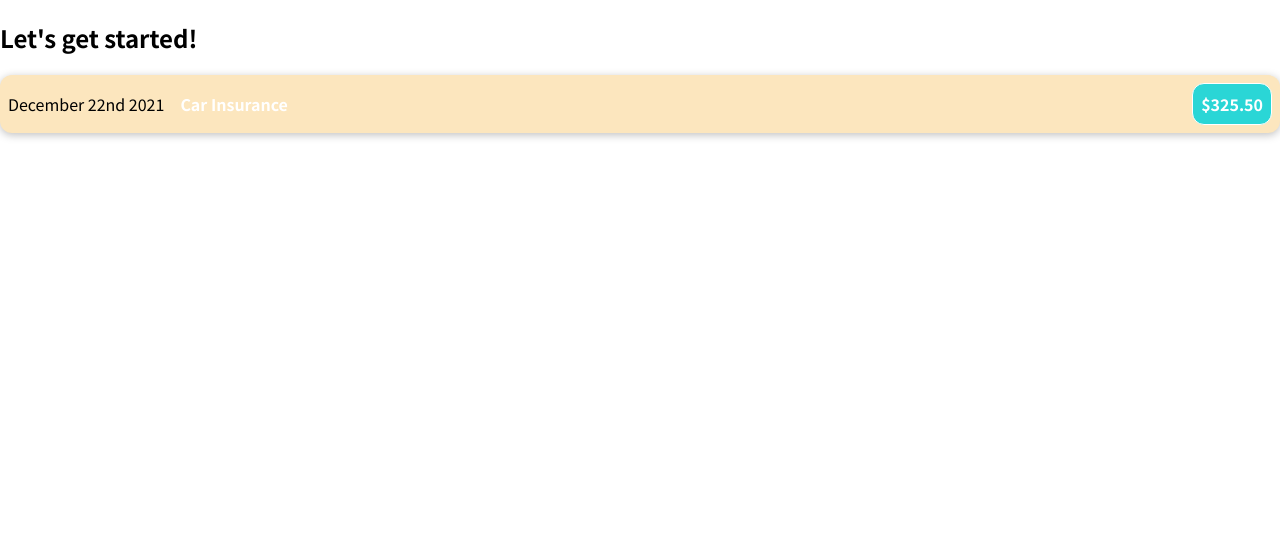
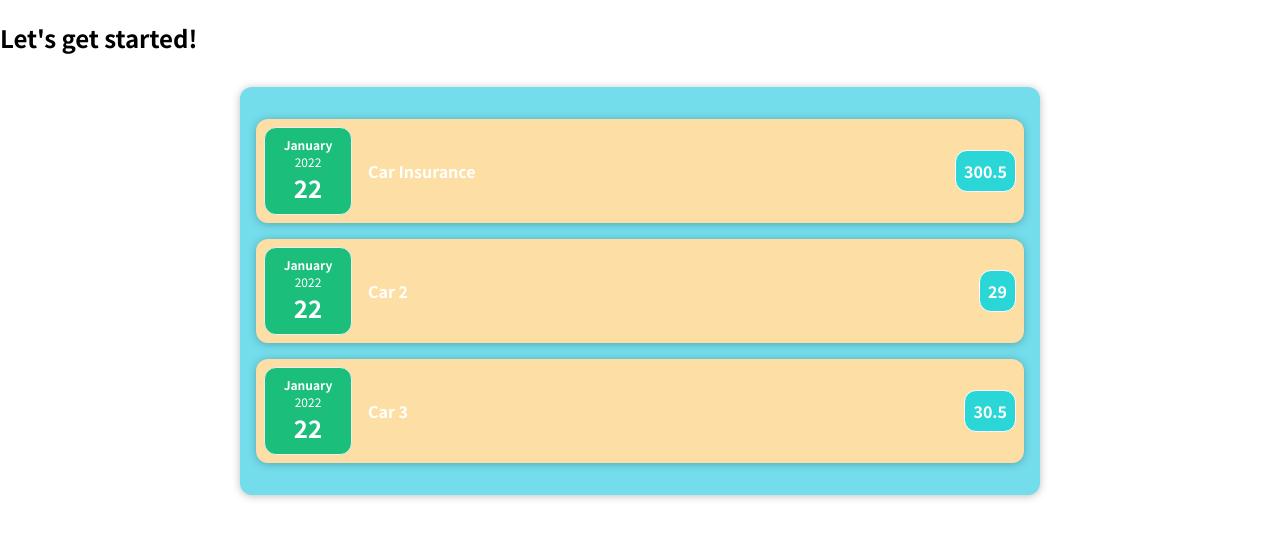
Before and after one commit to PeterVila/expense-tracker, a JavaScript app: page / in a window 1280 px wide. Shown: the top 538 px of the page. Built offline with nearby package versions, Linux system fonts and the light colour scheme.

Commit message:
Passed dynamic data via props. Split components into more organized directories for specific UI. Added a wrapper for card. Added more scss files specific to component. Changed function syntax to arrow function

```diff
--- a/src/App.js
+++ b/src/App.js
@@ -1,11 +1,16 @@
-import ExpenseItem from './components/ExpenseItem';
-import './App.scss'
+import ExpenseList from "./components/Expenses/ExpenseList";
+import "./App.scss";
 
-function App() {
+const App = () => {
+  const expenses = [
+    { title: "Car Insurance", amount: 300.5, date: new Date(2021, 12, 22) },
+    { title: "Car 2", amount: 29, date: new Date(2021, 12, 22) },
+    { title: "Car 3", amount: 30.5, date: new Date(2021, 12, 22) },
+  ];
   return (
     <div>
       <h2>Let's get started!</h2>
-      <ExpenseItem/>
+      <ExpenseList expenses={expenses}/>
     </div>
   );
 }
--- a/src/components/ExpenseItem.js
+++ /dev/null
@@ -1,13 +0,0 @@
-import './ExpenseItem.scss';
-
-export default function ExpensiveItem() {
-  return (
-    <div className="expense-item">
-      <div>December 22nd 2021</div>
-      <div className="expense-item__description">
-        <h2>Car Insurance</h2>
-        <div className="expense-item__price">$325.50</div>
-      </div>
-    </div>
-  );
-}
--- /dev/null
+++ b/src/components/Expenses/ExpenseDate.js
@@ -0,0 +1,16 @@
+import "./ExpenseDate.scss";
+const ExpenseDate = (props) => {
+  const month = props.date.toLocaleString("en-US", { month: "long" });
+  const day = props.date.toLocaleString("en-US", { day: "2-digit" });
+  const year = props.date.getFullYear();
+
+  return (
+    <div className="expense-date">
+      <div className="expense-date__month">{month}</div>
+      <div className="expense-date__year">{year}</div>
+      <div className="expense-date__day">{day}</div>
+    </div>
+  );
+}
+
+export default ExpenseDate;
--- /dev/null
+++ b/src/components/Expenses/ExpenseDate.scss
@@ -0,0 +1,27 @@
+.expense-date {
+  display: flex;
+  flex-direction: column;
+  width: 5.5rem;
+  height: 5.5rem;
+  border: 1px solid #ececec;
+  background-color: #1cbe7b;
+  color: white;
+  border-radius: 12px;
+  align-items: center;
+  justify-content: center;
+
+  &__month {
+    font-size: 0.75rem;
+    font-weight: bold;
+  }
+
+  &__year {
+    font-size: 0.75rem;
+  }
+
+  &__day {
+    font-size: 1.5rem;
+    font-weight: bold;
+  }
+
+}
--- /dev/null
+++ b/src/components/Expenses/ExpenseItem.js
@@ -0,0 +1,17 @@
+import './ExpenseItem.scss';
+import Card from '../UI/Card';
+import ExpenseDate from './ExpenseDate'
+
+const ExpensiveItem = (props) => {
+  return (
+    <Card className="expense-item">
+      <ExpenseDate date={props.date}/>
+      <div className="expense-item__description">
+        <h2>{props.title}</h2>
+        <div className="expense-item__price">{props.amount}</div>
+      </div>
+    </Card>
+  );
+}
+
+export default ExpensiveItem;
--- a/src/components/ExpenseItem.scss
+++ b/src/components/Expenses/ExpenseItem.scss
@@ -2,11 +2,9 @@
   display: flex;
   justify-content: space-between;
   align-items: center;
-  box-shadow: 0 2px 8px rgba(0, 0, 0, 0.25);
   padding: 0.5rem;
   margin: 1rem 0;
-  border-radius: 12px;
-  background-color: #fce6be;
+  background-color: #fddea5;
   &__description {
     display: flex;
     flex-direction: column;
--- /dev/null
+++ b/src/components/Expenses/ExpenseList.js
@@ -0,0 +1,22 @@
+import ExpenseItem from "./ExpenseItem";
+import "./ExpenseList.scss";
+import Card from '../UI/Card';
+
+const ExpenseList = (props) => {
+  return (
+    <Card className="expenses">
+      {props.expenses.map((expense, index) => {
+        return (
+          <ExpenseItem
+            key={index}
+            title={expense.title}
+            amount={expense.amount}
+            date={expense.date}
+          />
+        );
+      })}
+    </Card>
+  )
+}
+
+export default ExpenseList;
--- /dev/null
+++ b/src/components/Expenses/ExpenseList.scss
@@ -0,0 +1,7 @@
+.expenses {
+  padding: 1rem;
+  background-color: rgb(115, 221, 235);
+  margin: 2rem auto;
+  width: 50rem;
+  max-width: 95%;
+}
--- /dev/null
+++ b/src/components/UI/Card.js
@@ -0,0 +1,12 @@
+import "./Card.scss";
+
+const Card = (props) => {
+  const classes = 'card ' + props.className
+  return (
+    <div className={classes}>
+      {props.children}
+    </div>
+  )
+}
+
+export default Card;
--- /dev/null
+++ b/src/components/UI/Card.scss
@@ -0,0 +1,4 @@
+.card {
+  border-radius: 12px;
+  box-shadow: 0 1px 8px rgba(0, 0, 0, 0.25);
+}
```
Also changed, not shown: public/index.html (+0 -23 lines).
